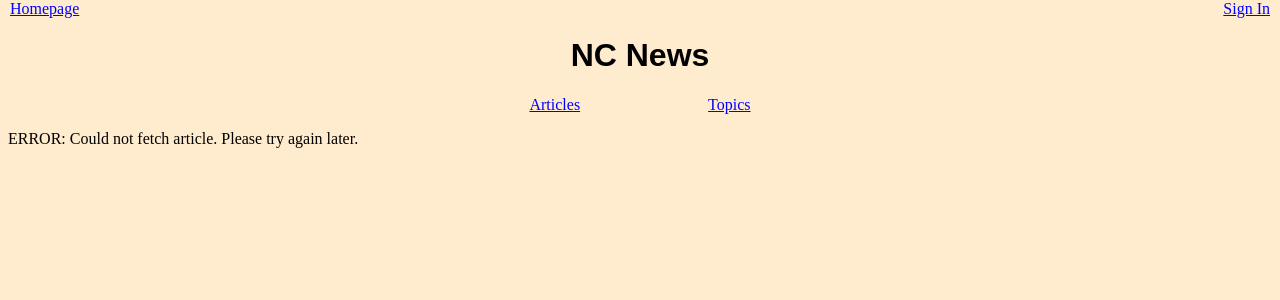
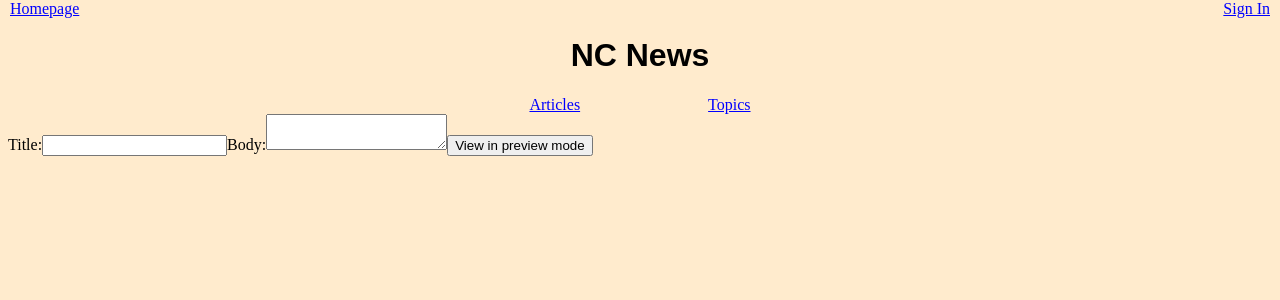
Before and after one commit to AlexMan123456/fe-nc-news, a React (Vite) app: page /articles/create in a window 1280 px wide. Shown: the top 300 px of the page. Built offline with nearby package versions, Linux system fonts and the light colour scheme; no server answers.

Commit message:
Added preview mode to adding article

```diff
--- a/components/articles/ArticlesPage.jsx
+++ b/components/articles/ArticlesPage.jsx
@@ -3,8 +3,10 @@ import OrderRadioGroup from "./OrderRadioGroup.jsx"
 import ArticlesList from "./ArticlesList.jsx"
 import ArticlesQueryLabels from "./ArticlesQueryLabels.jsx"
 import LimitSetter from "../pagination/LimitSetter.jsx"
+import { Link } from "react-router-dom"
 
 function ArticlesPage(){
+
     return (<>
         <SortByRadioGroup/>
         <br></br>
@@ -12,6 +14,7 @@ function ArticlesPage(){
         <br></br>
         <ArticlesQueryLabels/>
         <LimitSetter/>
+        <Link to="/articles/create">Create article</Link>
         <ArticlesList/>
     </>)
 }
--- /dev/null
+++ b/components/articles/create-article/ArticleCreator.jsx
@@ -0,0 +1,9 @@
+import { useContext, useState } from "react"
+import EditPage from "./EditPage.jsx"
+import { UserContext } from "../../../contexts/UserContext.jsx"
+
+function ArticleCreator(){
+    return <EditPage/>
+}
+
+export default ArticleCreator
--- /dev/null
+++ b/components/articles/create-article/EditPage.jsx
@@ -0,0 +1,42 @@
+import { useContext, useState } from "react"
+import { UserContext } from "../../../contexts/UserContext.jsx"
+import { useLocation, useNavigate, useSearchParams } from "react-router-dom"
+
+function EditPage(){
+    const [title, setTitle] = useState("")
+    const [body, setBody] = useState("")
+    const [image, setImage] = useState("")
+    const [searchParams, setSearchParams] = useSearchParams()
+    const {signedInUser} = useContext(UserContext)
+    const location = useLocation()
+    const navigate = useNavigate()
+
+    function handleSubmit(event){
+        event.preventDefault()
+        searchParams.set("title", title)
+        searchParams.set("author", signedInUser)
+        searchParams.set("body", body)
+        searchParams.set("created_at", new Date().toISOString())
+
+        navigate(`${location.pathname}/preview?${searchParams.toString()}`)
+    }
+
+    return (<form onSubmit={handleSubmit}>
+        <label htmlFor="article-title-textbox">Title:</label>
+            <input
+                id="article-title-textbox"
+                type="text"
+                value={title}
+                onChange={(event) => {setTitle(event.target.value)}}
+            ></input>
+        <label htmlFor="article-body-textbox">Body:</label>
+            <textarea
+                id="article-body-textbox"
+                value={body}
+                onChange={(event) => {setBody(event.target.value)}}
+            ></textarea>
+        <input type="submit" value="View in preview mode"></input>
+    </form>)
+}
+
+export default EditPage
--- /dev/null
+++ b/components/articles/create-article/PreviewPage.jsx
@@ -0,0 +1,17 @@
+import { useSearchParams } from "react-router-dom"
+import ArticleContents from "../individual-article/ArticleContents.jsx"
+
+function PreviewPage(){
+    const [searchParams, setSearchParams] = useSearchParams()
+    const article = {
+        title: searchParams.get("title"),
+        body: searchParams.get("body"),
+        author: searchParams.get("author"),
+        article_img_url: searchParams.get("image") ? searchParams.get("image") : "https://images.pexels.com/photos/97050/pexels-photo-97050.jpeg?w=700&h=700",
+        created_at: searchParams.get("created_at")
+    }
+    console.log(article)
+    return <ArticleContents article={article} currentVoteCount={0}/>
+}
+
+export default PreviewPage
--- a/components/articles/individual-article/ArticleContents.jsx
+++ b/components/articles/individual-article/ArticleContents.jsx
@@ -5,10 +5,9 @@ import formatDateAndTime from "../../../utils/format-date-and-time.js"
 import VoteButtons from "../../vote-buttons/VoteButtons.jsx"
 
 function ArticleContents(props){
-    const {title, author, article_img_url: image, body, created_at, votes} = props.article
+    const {title, author, article_img_url: image, body, created_at} = props.article
+    const {currentVoteCount} = props
     const {date, time} = formatDateAndTime(created_at)
-    const [currentVoteCount, setCurrentVoteCount] = useState(votes)
-    const [error, setError] = useState(false)
     return (<>
         <article>
             <div id="article-details">
@@ -25,8 +24,6 @@ function ArticleContents(props){
             <p id="individual-article-votes" aria-label={`Votes: ${currentVoteCount}.`}>Votes: {currentVoteCount}</p>
             <p id="individual-article-created-at">Created on <em>{date}</em> at <em>{time}</em></p>
         </div>
-        <VoteButtons contents={props.article} setCurrentVoteCount={setCurrentVoteCount} setError={setError}/>
-        <p>{error ? error : null}</p>
     </>)
 }
 
--- a/components/articles/individual-article/ArticlePage.jsx
+++ b/components/articles/individual-article/ArticlePage.jsx
@@ -3,31 +3,39 @@ import { getArticleById } from "../../../api"
 import { useEffect, useState } from "react"
 import ArticleContents from "./ArticleContents"
 import CommentsSection from "./comments/CommentsSection"
+import VoteButtons from "../../vote-buttons/VoteButtons"
 
 function ArticlePage(props){
     const [article, setArticle] = useState({})
     const [isLoading, setIsLoading] = useState(true)
-    const [error, setError] = useState(false)
+    const [fetchError, setFetchError] = useState(false)
+    const [currentVoteCount, setCurrentVoteCount] = useState(0)
+    const [voteError, setVoteError] = useState(false)
     const articleID = useParams().article_id
+
+
     useEffect(() => {
         setIsLoading(true)
         getArticleById(articleID).then((article) => {
             setIsLoading(false)
-            setError("")
+            setFetchError("")
             setArticle(article)
+            setCurrentVoteCount(article.votes)
         }).catch((err) => {
             setIsLoading(false)
-            setError("ERROR: Could not fetch article. Please try again later.")
+            setFetchError("ERROR: Could not fetch article. Please try again later.")
         })
     }, [])
     if(isLoading){
         return <p>Now loading...</p>
     }
-    if(error){
-        return <p>{error}</p>
+    if(fetchError){
+        return <p>{fetchError}</p>
     }
     return (<>
-    <ArticleContents article={article}/>
+    <ArticleContents article={article} currentVoteCount={currentVoteCount}/>
+    <VoteButtons contents={article} setCurrentVoteCount={setCurrentVoteCount} setError={setVoteError}/>
+    <p>{voteError ? voteError : null}</p>
     <CommentsSection articleID={article.article_id}/>
     </>)
 }
--- a/contexts/UserContext.jsx
+++ b/contexts/UserContext.jsx
@@ -2,7 +2,8 @@ import { createContext, useState } from "react";
 
 const UserContext = createContext()
 
-function UserProvider({children}){
+function UserProvider(props){
+    const {children} = props
     const [signedInUser, setSignedInUser] = useState("")
     return <UserContext.Provider value={{signedInUser, setSignedInUser}}>{children}</UserContext.Provider>
 }
--- a/src/App.jsx
+++ b/src/App.jsx
@@ -8,6 +8,8 @@ import { useContext } from "react"
 import { UserContext } from "../contexts/UserContext.jsx"
 import TopicsList from "../components/topics/TopicsList.jsx"
 import NotFoundPage from "../components/error/NotFoundPage.jsx"
+import ArticleCreator from "../components/articles/create-article/ArticleCreator.jsx"
+import PreviewPage from "../components/articles/create-article/PreviewPage.jsx"
 
 function App() {
   const {signedInUser} = useContext(UserContext)
@@ -24,6 +26,8 @@ function App() {
       <Route path="/" element={<Homepage/>}/>
       <Route path="/users" element={<SignInPage/>}/>
       <Route path="/articles" element={<ArticlesPage/>}/>
+      <Route path="/articles/create" element={<ArticleCreator/>}/>
+      <Route path="/articles/create/preview" element={<PreviewPage/>}/>
       <Route path="/articles/:article_id" element={<ArticlePage/>}/>
       <Route path="/topics" element={<TopicsList/>}></Route>
       <Route path="/*" element={<NotFoundPage/>}/>
```
